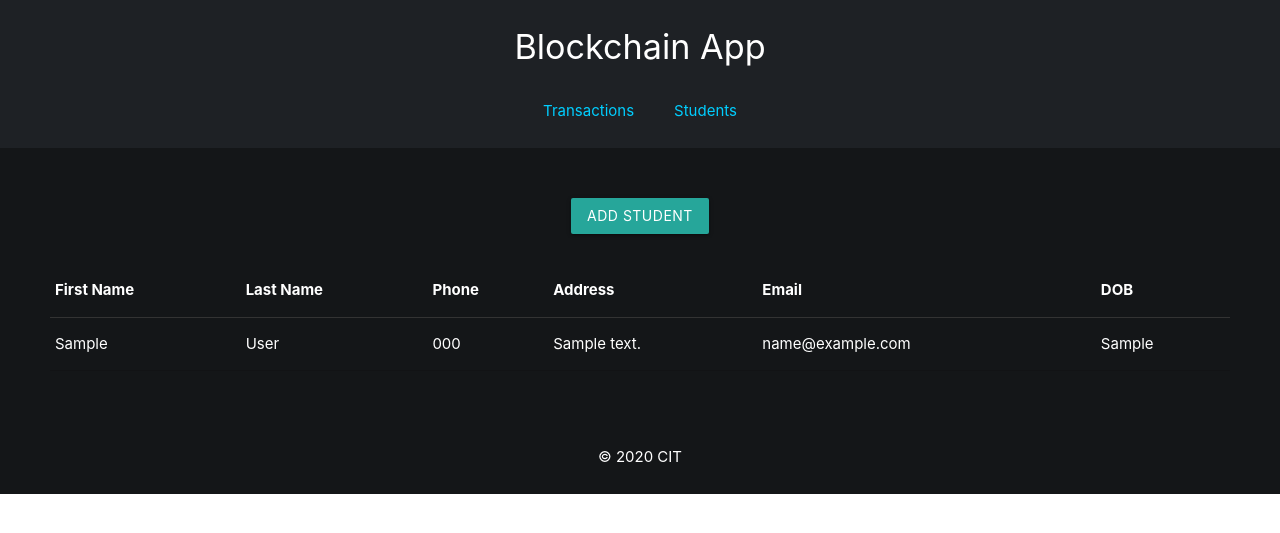
After one commit to jhdev96/cit-blockchain, a Django app: page /students in a window 1280 px wide. The commit adds this page. Shown: the top 533 px of the page. Run offline with Django 3.2, Linux system fonts and the light colour scheme; tables that the repository leaves empty hold one stand-in row (values such as "Sample post"); some libraries are stand-ins or nearby versions.

Commit message:
Added separate views for students and transactions

```diff
--- a/frontend/static/css/main.css
+++ b/frontend/static/css/main.css
@@ -56,6 +56,33 @@
   color: #fff;
 }
 
+.student-table-wrapper {
+  padding: 50px;
+}
+
+.student-table {
+  margin-top: 2rem;
+  color: #fff;
+}
+
+.student-table th {
+  border-bottom: 1px solid #333;
+}
+
+.modal {
+  color: #fff !important;
+  background-color: #1e2125 !important;
+}
+
+.modal .modal-footer {
+  color: #fff !important;
+  background-color: #1e2125 !important;
+}
+
+.modal-close {
+  color: #f91f47 !important;
+}
+
 .footer {
   padding: 25px;
   text-align: center;
--- /dev/null
+++ b/frontend/templates/base.html
@@ -0,0 +1,32 @@
+{% load static %}
+<!DOCTYPE html>
+<html lang="en">
+<head>
+  <meta charset="UTF-8">
+  <meta name="viewport" content="width=device-width, initial-scale=1.0">
+  <link rel="stylesheet" href="https://cdnjs.cloudflare.com/ajax/libs/font-awesome/5.13.0/css/all.min.css" integrity="sha512-L7MWcK7FNPcwNqnLdZq86lTHYLdQqZaz5YcAgE+5cnGmlw8JT03QB2+oxL100UeB6RlzZLUxCGSS4/++mNZdxw==" crossorigin="anonymous" />
+  <!-- Compiled and minified CSS -->
+  <link rel="stylesheet" href="https://cdnjs.cloudflare.com/ajax/libs/materialize/1.0.0/css/materialize.min.css">
+  <link href="https://fonts.googleapis.com/icon?family=Material+Icons" rel="stylesheet">
+  <link rel="stylesheet" href="{% static 'css/main.css' %}">
+  <title>CIT Block</title>
+</head>
+<body>
+  <div class="app">
+    <!-- Header -->
+    {% include 'partials/_header.html' %}
+
+    <!-- Content -->
+    {% block content %}{% endblock %}
+  </div>
+  <footer class="footer">&copy; 2020 CIT</footer>
+  <!-- Compiled and minified JavaScript -->
+  <script src="https://cdnjs.cloudflare.com/ajax/libs/materialize/1.0.0/js/materialize.min.js"></script>
+  <script>
+    document.addEventListener('DOMContentLoaded', function() {
+      var elems = document.querySelectorAll('.modal');
+      var instances = M.Modal.init(elems);
+    });
+  </script>
+</body>
+</html>
--- /dev/null
+++ b/frontend/templates/partials/_header.html
@@ -0,0 +1,22 @@
+{% load static %}
+{% block content %}
+<header>
+  <h4>Blockchain App</h4>
+  <nav class="navbar">
+    <div>
+      <ul>
+        <li>
+          <a href="{% url 'index' %}" class="link">
+            Transactions
+          </a>
+        </li>
+        <li>
+          <a href="{% url 'students' %}" class="link">
+            Students
+          </a>
+        </li>
+      </ul>
+    </div>
+  </nav>
+</header>
+{% endblock %}
--- /dev/null
+++ b/frontend/templates/partials/_students.html
@@ -0,0 +1,52 @@
+{% extends 'base.html' %}
+{% load static %}
+{% block content %}
+<div class="student-table-wrapper">
+  <!-- Modal Trigger -->
+  <button data-target="modal1" class="btn modal-trigger">Add Student</button>
+  <!-- Modal Structure -->
+  <div id="modal1" class="modal">
+    <div class="modal-content">
+      <h4>Add Student</h4>
+      <form action="{% url 'add-record' %}" method="post">
+        {% csrf_token %}
+        <input type="text" name="firstname" placeholder="first name">
+        <input type="text" name="lastname" placeholder="last name">
+        <input type="text" name="email" placeholder="email">
+        <input type="text" name="address" placeholder="address">
+        <input type="text" name="phone" placeholder="phone">
+        <input type="text" name="dob" placeholder="date of birth">
+        <input type="submit" class="btn btn-primary" value="Add student">
+      </form>
+    </div>
+    <div class="modal-footer">
+      <a href="#!" class="modal-close waves-effect btn-flat">Cancel</a>
+    </div>
+  </div>
+
+  <table class="student-table">
+    <thead>
+      <th>First Name</th>
+      <th>Last Name</th>
+      <th>Phone</th>
+      <th>Address</th>
+      <th>Email</th>
+      <th>DOB</th>
+    </thead>
+    <tbody>
+      {% if students %}
+        {% for student in students %}
+          <tr>
+            <td>{{ student.first_name }}</td>
+            <td>{{ student.last_name }}</td>
+            <td>{{ student.phone }}</td>
+            <td>{{ student.address }}</td>
+            <td>{{ student.email }}</td>
+            <td>{{ student.dob }}</td>
+          </tr>
+        {% endfor %}
+      {% endif %}
+    </tbody>
+  </table>
+</div>
+{% endblock %}
--- a/frontend/urls.py
+++ b/frontend/urls.py
@@ -3,5 +3,7 @@ from . import views
 
 
 urlpatterns = [
-    path('', views.index, name='index')
+    path('', views.index, name='index'),
+    path('students', views.students, name='students'),
+    path('student-detail/<id>', views.student_detail, name='student-detail')
 ]
--- a/frontend/views.py
+++ b/frontend/views.py
@@ -1,5 +1,7 @@
 from django.shortcuts import render
+from django.http import HttpResponse
 from blockchain_records.models import Block
+from student_records.models import StudentRecord
 
 
 def index(request):
@@ -7,4 +9,18 @@ def index(request):
     'blocks': Block.objects.order_by('-timestamp')
   }
 
-  return render(request, 'index.html', context)
+  return render(request, 'partials/_blocks.html', context)
+
+def students(request):
+  context = {
+    'students': StudentRecord.objects.all()
+  }
+
+  return render(request, 'partials/_students.html', context)
+
+def student_detail(request, id):
+
+  student = StudentRecord.objects.get(id=id)
+  print(student.first_name, student.last_name)
+
+  return HttpResponse('<h1>Student detail</h1>')
--- a/student_records/urls.py
+++ b/student_records/urls.py
@@ -3,8 +3,8 @@ from . import views
 
 
 urlpatterns = [
-    path('', views.index, name='index'),
-    path('add', views.add_record, name='add-recod'),
+    path('', views.index, name='record-index'),
+    path('add', views.add_record, name='add-record'),
     path('update', views.update_record, name='update-record'),
     path('delete', views.delete_record, name='delete-record')
 ]
--- a/student_records/views.py
+++ b/student_records/views.py
@@ -29,7 +29,7 @@ def add_record(request):
 
     previous_block = None
     if len(block_qs) > 0:
-      previous_block = Block.objects.order_by('-timestamp')[-1]
+      previous_block = Block.objects.order_by('-timestamp')[0]
 
     Block.objects.create(
         previous_block=previous_block,
@@ -50,7 +50,7 @@ def update_record(request):
     record_qs.update(**student_fields)
 
     block_queryset = Block.objects.all()
-    previous_block = Block.objects.order_by('-timestamp')[-1]
+    previous_block = Block.objects.order_by('-timestamp')[0]
 
     Block.objects.create(
       previous_block=previous_block,
@@ -67,7 +67,7 @@ def delete_record(request):
     record = StudentRecord.objects.get(id=record_id)
 
     block_queryset = Block.objects.all()
-    previous_block = Block.objects.order_by('-timestamp')[-1]
+    previous_block = Block.objects.order_by('-timestamp')[0]
 
     Block.objects.create(
       previous_block=previous_block,
```
Also changed, not shown: frontend/templates/index.html (deleted, +0 -60 lines), frontend/templates/partials/_blocks.html (added, +32 -0 lines).
